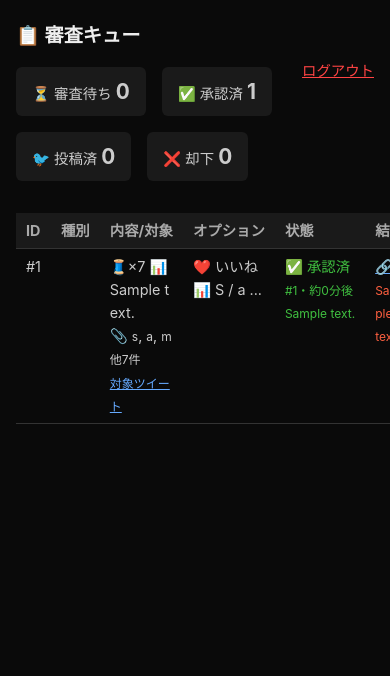
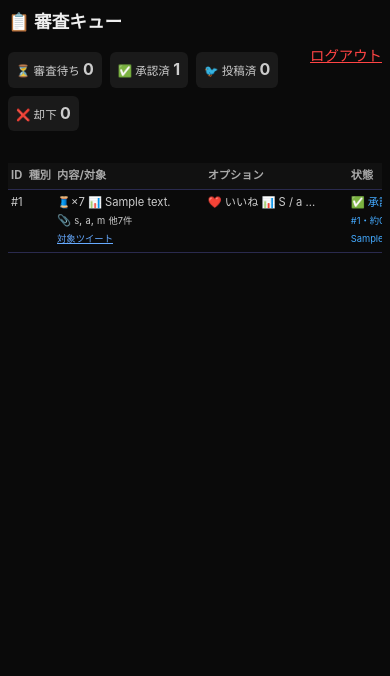
Before and after one commit to maebahesioru/daiko, a Flask app: page /admin/queue in a window 390 px wide. Shown: the top 676 px of the page. After the commit the page ends 253 px from the top, so only its background shows below. Run offline with Flask 3, Linux system fonts and the light colour scheme; the visitor is signed in with stand-in values (Sample User, id 1); tables that the repository leaves empty hold one stand-in row (values such as "Sample post").

Commit message:
admin: remove inline css, full mobile responsive rewrite

```diff
--- a/static/style.css
+++ b/static/style.css
@@ -101,6 +101,7 @@ button:hover, .btn:hover { background: #d05050; }
 a { color: #6af; }
 a:hover { color: #8cf; }
 
+/* --- Onion warning + URL wrap --- */
 .clearnet-warning {
   background: #3a1a0a;
   border: 1px solid #a05020;
@@ -111,8 +112,11 @@ a:hover { color: #8cf; }
   font-size: 0.9rem;
   line-height: 1.7;
 }
-
 .clearnet-warning strong { color: #f0c070; }
+.clearnet-warning a {
+  word-break: break-all;
+  overflow-wrap: anywhere;
+}
 
 .usage-hint {
   background: #1a1a2e;
@@ -224,22 +228,28 @@ a:hover { color: #8cf; }
 .small-label { font-size: 0.8rem; color: #aaa; display: block; margin-bottom: 2px; }
 .checkbox-label.small { font-size: 0.85rem; }
 
-/* --- Onion URL wrapping --- */
-.clearnet-warning a {
-  word-break: break-all;
-  overflow-wrap: anywhere;
+/* ===== ADMIN PANEL ===== */
+.stats { display: flex; gap: 1rem; margin: 1rem 0; flex-wrap: wrap; }
+.stat { background: #1a1a1a; padding: 8px 16px; border-radius: 6px; font-size: 0.9rem; }
+.stat b { font-size: 1.3rem; }
+
+.queue-table-wrapper {
+  overflow-x: auto;
+  -webkit-overflow-scrolling: touch;
 }
 
-/* --- Admin table --- */
 .queue-table {
   width: 100%;
   border-collapse: collapse;
+  margin-top: 1rem;
   font-size: 0.85rem;
+  min-width: 600px;
 }
 .queue-table th, .queue-table td {
-  padding: 8px 6px;
+  padding: 6px 10px;
   border-bottom: 1px solid #2a2a4e;
   vertical-align: top;
+  word-break: break-word;
 }
 .queue-table th {
   text-align: left;
@@ -250,13 +260,12 @@ a:hover { color: #8cf; }
   white-space: nowrap;
 }
 .queue-table tr:hover { background: #1a1a2e; }
+.queue-table th:nth-child(1), .queue-table td:nth-child(1) { white-space: nowrap; width: 1%; }
+.queue-table th:nth-child(2), .queue-table td:nth-child(2) { white-space: nowrap; width: 1%; }
 
 .btn-sm {
-  padding: 4px 10px;
-  font-size: 0.8rem;
-  border-radius: 4px;
-  cursor: pointer;
-  border: none;
+  padding: 4px 10px; font-size: 0.8rem; border-radius: 4px;
+  cursor: pointer; border: none; display: inline-block; margin: 2px;
 }
 .btn-approve { background: #2a6a2a; color: #cfc; }
 .btn-approve:hover { background: #3a7a3a; }
@@ -267,8 +276,8 @@ a:hover { color: #8cf; }
 
 .reject-form { display: inline-flex; gap: 4px; align-items: center; }
 .reject-note {
-  padding: 4px 6px; font-size: 0.75rem; width: 100px;
-  background: #111; color: #aaa; border: 1px solid #333; border-radius: 4px;
+  padding: 4px 6px; font-size: 0.8rem; width: 120px;
+  background: #111; color: #ccc; border: 1px solid #444; border-radius: 4px;
 }
 
 .status-pending { color: #f0a030; }
@@ -279,30 +288,33 @@ a:hover { color: #8cf; }
 
 .text-pre { white-space: pre-wrap; word-break: break-word; }
 
-/* --- Mobile responsive --- */
+/* ===== MOBILE ===== */
 @media (max-width: 768px) {
-  .container { margin: 1rem 0.5rem; padding: 1rem; }
+  .container { margin: 1rem 0; padding: 0.75rem; }
   h1 { font-size: 1.2rem; }
-  .type-tab { font-size: 0.78rem; padding: 8px 4px; }
+  .type-tab { font-size: 0.75rem; padding: 8px 4px; min-width: 60px; }
+  .stats { gap: 0.5rem; }
+  .stat { padding: 6px 10px; font-size: 0.8rem; }
+  .stat b { font-size: 1.1rem; }
 
-  /* Table scroll */
-  .queue-table-wrapper {
-    overflow-x: auto;
-    -webkit-overflow-scrolling: touch;
-    margin: 0 -1rem;
-    padding: 0 1rem;
-  }
-  .queue-table { font-size: 0.78rem; }
-  .queue-table th, .queue-table td { padding: 6px 4px; }
-
-  .btn-sm { padding: 3px 8px; font-size: 0.72rem; }
-  .reject-note { width: 70px; font-size: 0.7rem; }
+  .queue-table { font-size: 0.75rem; }
+  .queue-table th, .queue-table td { padding: 5px 4px; }
+  .btn-sm { padding: 5px 10px; font-size: 0.75rem; }
+  .reject-note { width: 80px; font-size: 0.72rem; }
+  .text-pre { max-width: 180px; display: inline-block; }
 }
 
 @media (max-width: 480px) {
   body { font-size: 0.9rem; }
-  .container { margin: 0.5rem 0.25rem; padding: 0.75rem; }
-  .type-tab { font-size: 0.72rem; padding: 6px 2px; }
-  .queue-table { font-size: 0.72rem; }
-  .queue-table th, .queue-table td { padding: 4px 2px; }
+  .container { margin: 0; padding: 0.5rem; }
+  h1 { font-size: 1.1rem; }
+  .type-tab { font-size: 0.68rem; padding: 6px 2px; min-width: 50px; }
+  .stat { padding: 5px 8px; font-size: 0.72rem; }
+  .stat b { font-size: 1rem; }
+
+  .queue-table { font-size: 0.7rem; min-width: 550px; }
+  .queue-table th, .queue-table td { padding: 4px 3px; }
+  .btn-sm { padding: 4px 8px; font-size: 0.7rem; margin: 1px; }
+  .reject-note { width: 60px; font-size: 0.65rem; }
+  .text-pre { max-width: 130px; display: inline-block; }
 }
--- a/templates/admin.html
+++ b/templates/admin.html
@@ -4,36 +4,7 @@
 <meta charset="UTF-8">
 <meta name="viewport" content="width=device-width, initial-scale=1.0">
 <title>管理者パネル - 匿名ツイート代行</title>
-<link rel="stylesheet" href="/static/style.css?v=6">
-<style>
-.queue-table { width:100%; border-collapse:collapse; margin-top:1rem; font-size:0.9rem; }
-.queue-table th, .queue-table td { padding:6px 10px; border-bottom:1px solid #333; text-align:left; vertical-align:top; }
-.queue-table th { background:#1a1a1a; position:sticky; top:0; white-space:nowrap; }
-.queue-table tr:hover { background:#1a1a1a; }
-.queue-table td { word-break:break-word; }
-/* Narrow columns: prevent wrapping */
-.queue-table th:nth-child(1),
-.queue-table td:nth-child(1) { white-space:nowrap; width:1%; }
-.queue-table th:nth-child(2),
-.queue-table td:nth-child(2) { white-space:nowrap; width:1%; }
-.queue-table th:nth-child(5),
-.queue-table td:nth-child(5) { white-space:nowrap; width:1%; }
-.status-pending { color:#f0c040; }
-.status-approved { color:#40c040; }
-.status-rejected { color:#c04040; }
-.status-posted { color:#40a0ff; }
-.status-failed { color:#ff6040; }
-.btn-sm { padding:4px 10px; font-size:0.8rem; display:inline-block; margin:2px; }
-.btn-approve { background:#1a5c1a; color:#4f4; }
-.btn-reject { background:#5c1a1a; color:#f44; }
-.btn-reset { background:#5c5c1a; color:#ff4; }
-.text-pre { white-space:pre-wrap; word-break:break-all; max-width:250px; display:inline-block; }
-.reject-form { display:inline; }
-.reject-note { width:120px; padding:4px; background:#111; color:#ccc; border:1px solid #444; font-size:0.8rem; }
-.stats { display:flex; gap:1rem; margin:1rem 0; flex-wrap:wrap; }
-.stat { background:#1a1a1a; padding:8px 16px; border-radius:6px; }
-.stat b { font-size:1.3rem; }
-</style>
+<link rel="stylesheet" href="/static/style.css?v=7">
 </head>
 <body>
 <div class="container">
--- a/templates/admin_login.html
+++ b/templates/admin_login.html
@@ -4,7 +4,7 @@
 <meta charset="UTF-8">
 <meta name="viewport" content="width=device-width, initial-scale=1.0">
 <title>管理者ログイン</title>
-<link rel="stylesheet" href="/static/style.css?v=6">
+<link rel="stylesheet" href="/static/style.css?v=7">
 </head>
 <body>
 <div class="container">
--- a/templates/status.html
+++ b/templates/status.html
@@ -4,7 +4,7 @@
 <meta charset="UTF-8">
 <meta name="viewport" content="width=device-width, initial-scale=1.0">
 <title>投稿状態 - 匿名ツイート代行</title>
-<link rel="stylesheet" href="/static/style.css?v=6">
+<link rel="stylesheet" href="/static/style.css?v=7">
 </head>
 <body>
 <div class="container">
--- a/templates/submit.html
+++ b/templates/submit.html
@@ -4,7 +4,7 @@
 <meta charset="UTF-8">
 <meta name="viewport" content="width=device-width, initial-scale=1.0">
 <title>匿名ツイート代行</title>
-<link rel="stylesheet" href="/static/style.css?v=6">
+<link rel="stylesheet" href="/static/style.css?v=7">
 </head>
 <body>
 <div class="container">
--- a/templates/submitted.html
+++ b/templates/submitted.html
@@ -4,7 +4,7 @@
 <meta charset="UTF-8">
 <meta name="viewport" content="width=device-width, initial-scale=1.0">
 <title>送信完了 - 匿名ツイート代行</title>
-<link rel="stylesheet" href="/static/style.css?v=6">
+<link rel="stylesheet" href="/static/style.css?v=7">
 </head>
 <body>
 <div class="container">
```
